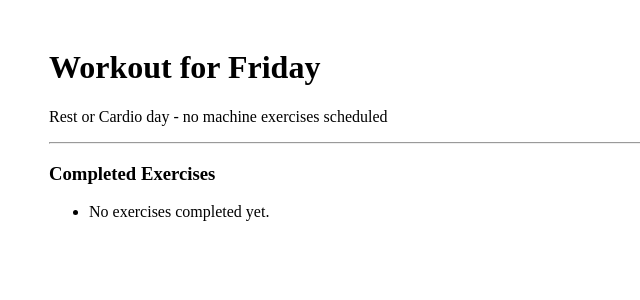
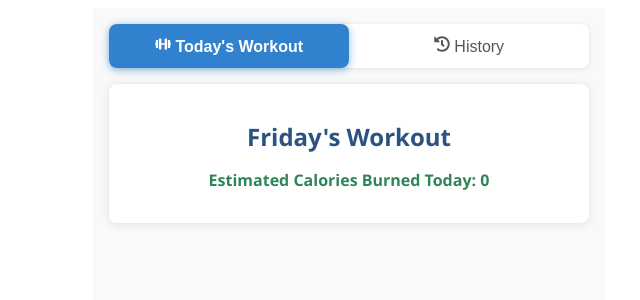
Before and after one commit to amanrajux/workout-tracker-app, a Next.js app: page / in a window 1280 px wide. Shown: the top 300 px of the page, without its empty margins (291-931 px from the left). Built offline with nearby package versions, Linux system fonts and the light colour scheme.

Commit message:
Update index.js

```diff
--- a/pages/index.js
+++ b/pages/index.js
@@ -1,200 +1,234 @@
-// File: pages/index.js
+import { useState, useEffect } from "react";
+import { FaDumbbell, FaHistory, FaCheckCircle } from "react-icons/fa";
 
-import { useState, useEffect } from "react";
-
-const workouts = {
+const workoutsData = {
   Monday: [
-    {
-      id: 1,
-      name: "Chest Press Machine",
-      sets: 4,
-      reps: [8, 10, 12],
-      notes: "Stability and progressive overload",
-    },
-    {
-      id: 2,
-      name: "Shoulder Press Machine",
-      sets: 3,
-      reps: [8, 10, 12],
-      notes: "Control the weight going down",
-    },
-    {
-      id: 3,
-      name: "Pec Fly Machine",
-      sets: 3,
-      reps: [12, 15],
-      notes: "Focus on squeezing the chest.",
-    },
-    {
-      id: 4,
-      name: "Lateral Raise Machine",
-      sets: 3,
-      reps: [12, 15],
-      notes: "Strict form.",
-    },
-    {
-      id: 5,
-      name: "Triceps Extension Machine",
-      sets: 3,
-      reps: [12, 15],
-      notes: "Full contraction at the bottom.",
-    },
-    {
-      id: 6,
-      name: "Abdominal Machine",
-      sets: 3,
-      reps: [15, 20],
-      notes: "Slow controlled crunch.",
-    },
+    { id: 1, name: "Chest Press Machine", sets: 4, reps: [8, 10, 12], notes: "Stability and progressive overload", caloriesPerSet: 8 },
+    { id: 2, name: "Shoulder Press Machine", sets: 3, reps: [8, 10, 12], notes: "Control the weight going down", caloriesPerSet: 7 },
+    { id: 3, name: "Pec Fly Machine", sets: 3, reps: [12, 15], notes: "Focus on squeezing the chest", caloriesPerSet: 6 },
+    // Add more exercises...
   ],
   Tuesday: [
-    {
-      id: 7,
-      name: "Seated Leg Press",
-      sets: 4,
-      reps: [10, 12],
-      notes: "Full range of motion",
-    },
-    {
-      id: 8,
-      name: "Leg Extension Machine",
-      sets: 3,
-      reps: [12, 15],
-      notes: "Slow controlled squeeze",
-    },
-    {
-      id: 9,
-      name: "Seated Leg Curl Machine",
-      sets: 3,
-      reps: [12, 15],
-      notes: "Focus on lowering phase",
-    },
-    {
-      id: 10,
-      name: "Hip Adduction Machine",
-      sets: 3,
-      reps: [15, 20],
-      notes: "Inner thigh and glute squeeze",
-    },
-    {
-      id: 11,
-      name: "Glute Extension Machine",
-      sets: 3,
-      reps: [12, 15],
-      notes: "Squeeze glute hard",
-    },
-    {
-      id: 12,
-      name: "Calf Extension Machine",
-      sets: 3,
-      reps: [15, 20],
-      notes: "Full stretch and squeeze",
-    },
+    { id: 7, name: "Seated Leg Press", sets: 4, reps: [10, 12], notes: "Full range of motion", caloriesPerSet: 9 },
+    // Add more...
   ],
-  // Add other days' workouts similarly...
+  // Add full week plan...
 };
 
+// Utility function to get today weekday string (Monday, Tuesday...)
+function getToday() {
+  const days = ["Sunday", "Monday", "Tuesday", "Wednesday", "Thursday", "Friday", "Saturday"];
+  return days[new Date().getDay()];
+}
+
 export default function Home() {
-  const [day, setDay] = useState("Monday");
-  const [completions, setCompletions] = useState({});
+  const [currentTab, setCurrentTab] = useState("today");
+  const [completions, setCompletions] = useState(() => {
+    // Load from localStorage if any
+    if (typeof window !== "undefined") {
+      const saved = localStorage.getItem("workoutCompletions");
+      return saved ? JSON.parse(saved) : {};
+    }
+    return {};
+  });
+  const today = getToday();
 
+  // Save completions to localStorage for persistence
   useEffect(() => {
-    const days = [
-      "Sunday",
-      "Monday",
-      "Tuesday",
-      "Wednesday",
-      "Thursday",
-      "Friday",
-      "Saturday",
-    ];
-    const today = new Date().getDay();
-    setDay(days[today]);
-  }, []);
+    if (typeof window !== "undefined") {
+      localStorage.setItem("workoutCompletions", JSON.stringify(completions));
+    }
+  }, [completions]);
 
-  const markDone = (id, setCount, repCount) => {
-    setCompletions((prev) => ({ ...prev, [id]: { sets: setCount, reps: repCount } }));
+  // Calculate calories for a workout day
+  const calcCaloriesForDay = (day) => {
+    const dayWorkouts = workoutsData[day] || [];
+    // Sum: sets * calories per set for all completed exercises that day
+    return dayWorkouts.reduce((acc, exercise) => {
+      const completed = completions[day]?.[exercise.id];
+      if (completed) {
+        return acc + exercise.caloriesPerSet * completed.sets;
+      }
+      return acc;
+    }, 0);
   };
 
+  // Mark exercise done and save sets/reps
+  function handleMarkDone(day, exerciseId, sets, reps) {
+    setCompletions((prev) => {
+      const dayData = prev[day] || {};
+      dayData[exerciseId] = { sets, reps };
+      return { ...prev, [day]: dayData };
+    });
+  }
+
+  // Navigate tab buttons
+  const tabs = [
+    { id: "today", label: "Today's Workout", icon: <FaDumbbell /> },
+    { id: "history", label: "History", icon: <FaHistory /> },
+  ];
+
   return (
-    <div style={{ maxWidth: 600, margin: "auto", padding: 20 }}>
-      <h1>Workout for {day}</h1>
-      {!workouts[day] ? (
-        <p>Rest or Cardio day - no machine exercises scheduled</p>
-      ) : (
-        workouts[day].map((exercise) => (
-          <div
-            key={exercise.id}
-            style={{
-              marginBottom: 20,
-              border: "1px solid #ccc",
-              padding: 10,
-              borderRadius: 5,
-            }}
+    <div style={styles.container}>
+      <nav style={styles.nav}>
+        {tabs.map((tab) => (
+          <button
+            key={tab.id}
+            onClick={() => setCurrentTab(tab.id)}
+            style={{ ...styles.navButton, ...(currentTab === tab.id ? styles.navButtonActive : {}) }}
           >
-            <h2>{exercise.name}</h2>
-            <p>{exercise.notes}</p>
+            {tab.icon} {tab.label}
+          </button>
+        ))}
+      </nav>
+
+      {currentTab === "today" && (
+        <main style={styles.content}>
+          <h2 style={styles.heading}>
+            {today}'s Workout
+          </h2>
+          {(workoutsData[today] || []).map((exercise) => {
+            const done = completions[today]?.[exercise.id] || {};
+            return (
+              <div key={exercise.id} style={styles.card}>
+                <div style={styles.cardHeader}>
+                  <h3>{exercise.name}</h3>
+                  {done.sets && done.reps ? <FaCheckCircle color="green" size={20} /> : null}
+                </div>
+                <p style={styles.notes}>{exercise.notes}</p>
+
                 <label>
-              Sets:{" "}
+                  Sets:
                   <select
-                onChange={(e) =>
-                  markDone(
-                    exercise.id,
-                    parseInt(e.target.value),
-                    completions[exercise.id]?.reps || exercise.reps[0]
-                  )
-                }
-                value={completions[exercise.id]?.sets || ""}
+                    value={done.sets || ""}
+                    onChange={(e) => handleMarkDone(today, exercise.id, parseInt(e.target.value), done.reps || exercise.reps[0])}
+                    style={styles.select}
                   >
-                <option value={""}>Select sets</option>
-                {[3, 4].map((s) => (
-                  <option key={s} value={s}>
-                    {s}
-                  </option>
+                    {[3, 4].map((n) => (
+                      <option key={n} value={n}>{n}</option>
                     ))}
                   </select>
-            </label>{" "}
+                </label>
                 <label>
-              Reps:{" "}
+                  Reps:
                   <select
-                onChange={(e) =>
-                  markDone(
-                    exercise.id,
-                    completions[exercise.id]?.sets || exercise.sets,
-                    e.target.value === "manual"
-                      ? ""
-                      : parseInt(e.target.value)
-                  )
-                }
-                value={completions[exercise.id]?.reps || ""}
+                    value={done.reps || ""}
+                    onChange={(e) => handleMarkDone(today, exercise.id, done.sets || exercise.sets, parseInt(e.target.value))}
+                    style={styles.select}
                   >
-                <option value={""}>Select reps</option>
                     {exercise.reps.map((r) => (
-                  <option key={r} value={r}>
-                    {r}
-                  </option>
+                      <option key={r} value={r}>{r}</option>
                     ))}
-                <option value={"manual"}>Manual Entry</option>
                   </select>
                 </label>
               </div>
-        ))
+            );
+          })}
+          <p style={styles.calorie}>Estimated Calories Burned Today: {calcCaloriesForDay(today)}</p>
+        </main>
       )}
-      <hr />
-      <h3>Completed Exercises</h3>
+
+      {currentTab === "history" && (
+        <main style={styles.content}>
+          <h2 style={styles.heading}>Workout History</h2>
+          {Object.keys(completions).length === 0 && <p>You have no workout records yet.</p>}
+          {Object.entries(completions).map(([day, exercises]) => (
+            <div key={day} style={styles.historyCard}>
+              <h3>{day}</h3>
               <ul>
-        {Object.keys(completions).length === 0 && <li>No exercises completed yet.</li>}
-        {Object.entries(completions).map(([id, val]) => {
-          const workout = Object.values(workouts)
-            .flat()
-            .find((ex) => ex.id === parseInt(id));
+                {Object.entries(exercises).map(([exId, { sets, reps }]) => {
+                  const ex = (workoutsData[day] || []).find((w) => w.id === parseInt(exId));
                   return (
-            <li key={id}>
-              {workout?.name} - Sets: {val.sets} Reps: {val.reps}
+                    <li key={exId}>
+                      {ex?.name || "Exercise"} - Sets: {sets}, Reps: {reps}
                     </li>
                   );
                 })}
               </ul>
+              <p>Calories Burned: {calcCaloriesForDay(day)}</p>
+            </div>
+          ))}
+        </main>
+      )}
     </div>
   );
 }
+
+const styles = {
+  container: {
+    maxWidth: 480,
+    margin: "0 auto",
+    fontFamily: "'Segoe UI', Tahoma, Geneva, Verdana, sans-serif",
+    padding: 16,
+    backgroundColor: "#f9f9f9",
+    minHeight: "100vh",
+  },
+  nav: {
+    display: "flex",
+    justifyContent: "space-around",
+    marginBottom: 16,
+    backgroundColor: "#fff",
+    borderRadius: 8,
+    boxShadow: "0 1px 5px rgba(0,0,0,0.1)",
+  },
+  navButton: {
+    flex: 1,
+    padding: 12,
+    fontSize: 16,
+    background: "none",
+    border: "none",
+    cursor: "pointer",
+    color: "#555",
+    borderRadius: 8,
+  },
+  navButtonActive: {
+    backgroundColor: "#3182ce",
+    color: "#fff",
+    fontWeight: "bold",
+    boxShadow: "0 2px 8px rgba(49, 130, 206, 0.5)",
+  },
+  content: {
+    backgroundColor: "#fff",
+    borderRadius: 8,
+    padding: 16,
+    boxShadow: "0 1px 10px rgba(0,0,0,0.1)",
+  },
+  heading: {
+    textAlign: "center",
+    marginBottom: 16,
+    color: "#2c5282",
+  },
+  card: {
+    borderBottom: "1px solid #eee",
+    paddingBottom: 12,
+    marginBottom: 12,
+  },
+  cardHeader: {
+    display: "flex",
+    justifyContent: "space-between",
+    alignItems: "center",
+  },
+  notes: {
+    fontSize: 14,
+    color: "#666",
+  },
+  select: {
+    marginLeft: 8,
+    marginRight: 16,
+    padding: "4px 8px",
+    fontSize: 14,
+  },
+  calorie: {
+    marginTop: 16,
+    fontWeight: "bold",
+    textAlign: "center",
+    color: "#2f855a",
+  },
+  historyCard: {
+    border: "1px solid #e2e8f0",
+    borderRadius: 8,
+    padding: 12,
+    marginBottom: 16,
+    backgroundColor: "#f7fafc",
+  },
+};
```
Lines whose indentation alone changed are shown as unchanged.
